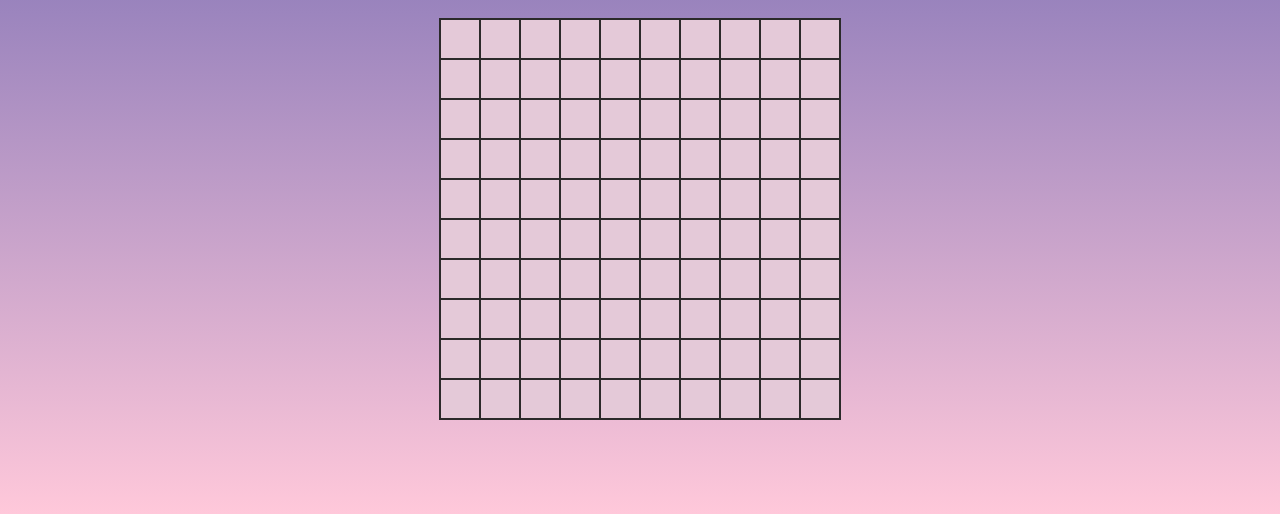
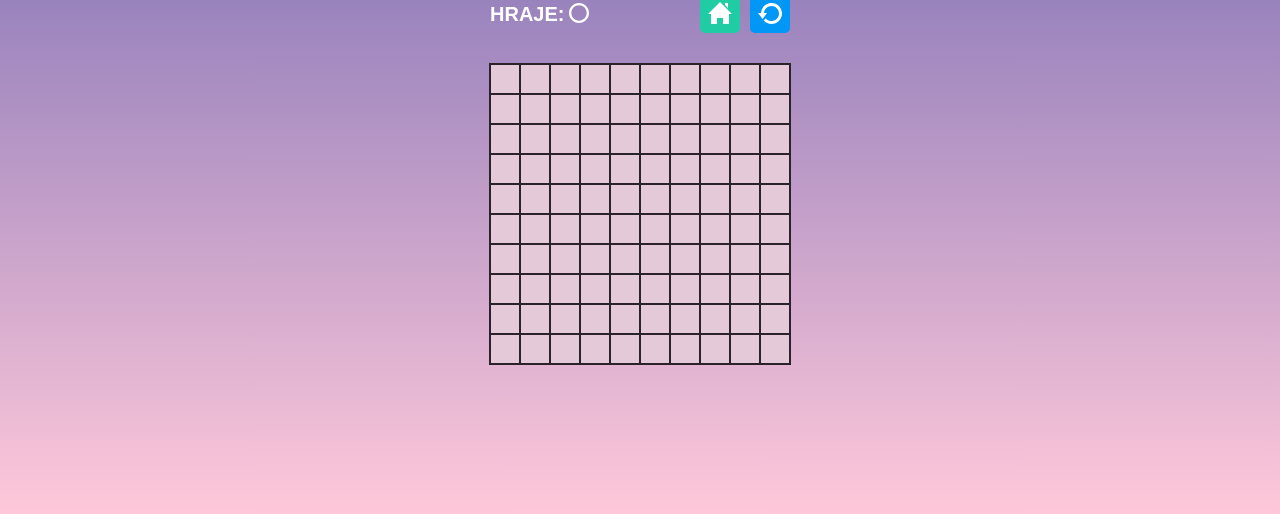
Before and after one commit to ZuzaJak/piskvorky, a plain HTML site: page hra.html in a window 1280 px wide. Shown: the part 286-800 px from the top of the page. Drawn offline with Linux system fonts and the light colour scheme.

Commit message:
width etc

```diff
--- a/style.css
+++ b/style.css
@@ -86,7 +86,7 @@ a {
   filter: invert(100%);
   width: 1em;
   height: 1em;
-  transform: translateY(5px);
+  transform: translateY(2px);
   padding-left: 5px;
 }
 .instructions {
@@ -136,12 +136,12 @@ a {
   justify-content: space-between;
   align-items: center;
   max-height: 50px;
-  width: 400px;
+  width: 300px;
 }
 .hraje {
   margin: 0;
   font-weight: 700;
-  font-size: 30px;
+  font-size: 20px;
 }
 .ikonky {
   display: flex;
@@ -149,8 +149,8 @@ a {
 .home,
 .restart {
   padding: 10px;
-  width: 30px;
-  height: 30px;
+  width: 20px;
+  height: 20px;
   display: flex;
   justify-content: center;
   align-items: center;
@@ -181,15 +181,15 @@ a {
   flex-wrap: wrap;
   justify-content: center;
   align-items: center;
-  width: 400px;
+  width: 300px;
   margin-top: 30px;
-  border: 1px solid rgb(43, 42, 42);
+  border: 1px solid rgb(44, 34, 44);
 }
 button {
   padding: 0;
-  width: 40px;
-  height: 40px;
-  border: 1px solid rgb(43, 42, 42);
+  width: 30px;
+  height: 30px;
+  border: 1px solid rgb(44, 34, 44);
   border-radius: 0;
   background: rgb(228, 201, 216);
 }
```
